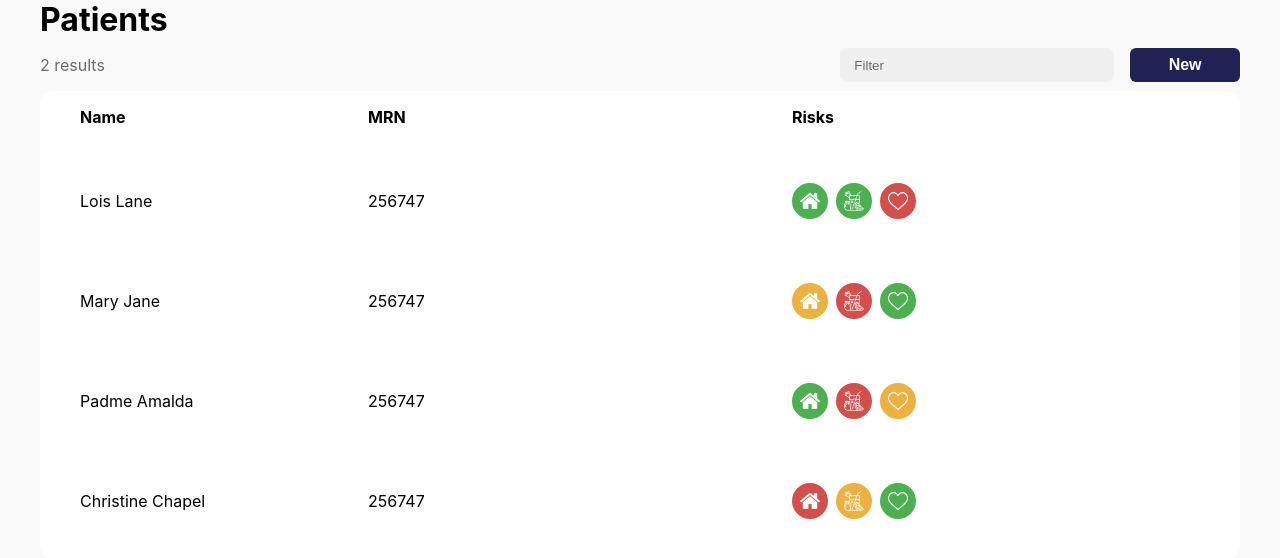
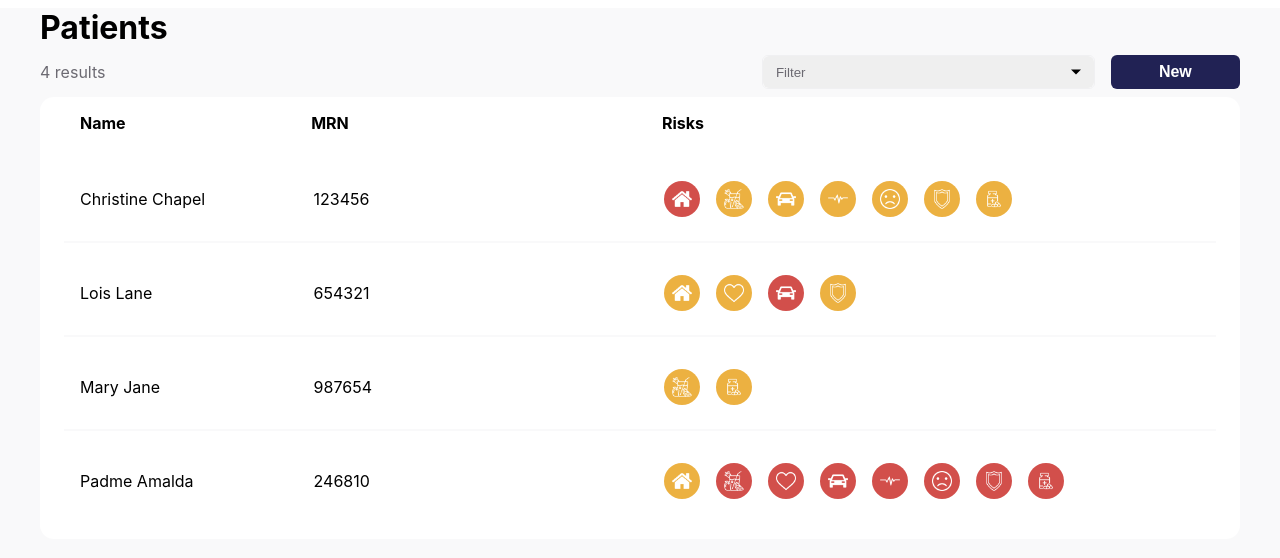
Before and after one commit to Gustavo0623/VertexPhysicianUI, a React (Create React App) app: page /patients in a window 1280 px wide. Shown: the top 558 px of the page. Built offline with nearby package versions, Linux system fonts and the light colour scheme.

Commit message:
style update, component adjust to fetch data from json file

```diff
--- /dev/null
+++ b/public/patients.json
@@ -0,0 +1,161 @@
+[
+    {
+        "MRN": 123456,
+        "name": "Christine Chapel",
+        "riskFactors": {
+            "foodInsecurity": "high",
+            "housingInsecurity": "medium",
+            "emotionalDistress": "low",
+            "transportationInaccessibility": "medium",
+            "suicideRisk": "medium",
+            "depressionScore": "medium",
+            "interpersonalSafetyRisk": "medium",
+            "substanceUse": "medium"
+        },
+        "questionnaireResponses": {
+            "q1": "yes",
+            "q2": "",
+            "q3": "",
+            "q4": "",
+            "q5": "",
+            "q6": "",
+            "q7": "",
+            "q8": "",
+            "q9": "",
+            "q10": "",
+            "q11": "",
+            "q12": "",
+            "q13": "",
+            "q14": "",
+            "q15": "",
+            "q16": "",
+            "q17": "",
+            "q18a": "",
+            "q18b": "",
+            "q19": "",
+            "q20a": "",
+            "q20b": "",
+            "q20c": "",
+            "q20d": ""
+        }
+    },
+    {
+        "MRN": 654321,
+        "name": "Lois Lane",
+        "riskFactors": {
+            "foodInsecurity": "medium",
+            "housingInsecurity": "low",
+            "emotionalDistress": "medium",
+            "transportationInaccessibility": "high",
+            "suicideRisk": "low",
+            "depressionScore": "low",
+            "interpersonalSafetyRisk": "medium",
+            "substanceUse": "low"
+        },
+        "questionnaireResponses": {
+            "q1": "yes",
+            "q2": "",
+            "q3": "",
+            "q4": "",
+            "q5": "",
+            "q6": "",
+            "q7": "",
+            "q8": "",
+            "q9": "",
+            "q10": "",
+            "q11": "",
+            "q12": "",
+            "q13": "",
+            "q14": "",
+            "q15": "",
+            "q16": "",
+            "q17": "",
+            "q18a": "",
+            "q18b": "",
+            "q19": "",
+            "q20a": "",
+            "q20b": "",
+            "q20c": "",
+            "q20d": ""
+        }
+    },
+    {
+        "MRN": 987654,
+        "name": "Mary Jane",
+        "riskFactors": {
+            "foodInsecurity": "low",
+            "housingInsecurity": "medium",
+            "emotionalDistress": "low",
+            "transportationInaccessibility": "low",
+            "suicideRisk": "low",
+            "depressionScore": "low",
+            "interpersonalSafetyRisk": "low",
+            "substanceUse": "medium"
+        }, "questionnaireResponses": {
+            "q1": "yes",
+            "q2": "",
+            "q3": "",
+            "q4": "",
+            "q5": "",
+            "q6": "",
+            "q7": "",
+            "q8": "",
+            "q9": "",
+            "q10": "",
+            "q11": "",
+            "q12": "",
+            "q13": "",
+            "q14": "",
+            "q15": "",
+            "q16": "",
+            "q17": "",
+            "q18a": "",
+            "q18b": "",
+            "q19": "",
+            "q20a": "",
+            "q20b": "",
+            "q20c": "",
+            "q20d": ""
+        }
+    },
+    {
+        "MRN": 246810,
+        "name": "Padme Amalda",
+        "riskFactors": {
+            "foodInsecurity": "medium",
+            "housingInsecurity": "high",
+            "emotionalDistress": "high",
+            "transportationInaccessibility": "high",
+            "suicideRisk": "high",
+            "depressionScore": "high",
+            "interpersonalSafetyRisk": "high",
+            "substanceUse": "high"
+        },
+        "questionnaireResponses": {
+            "q1": "yes",
+            "q2": "",
+            "q3": "",
+            "q4": "",
+            "q5": "",
+            "q6": "",
+            "q7": "",
+            "q8": "",
+            "q9": "",
+            "q10": "",
+            "q11": "",
+            "q12": "",
+            "q13": "",
+            "q14": "",
+            "q15": "",
+            "q16": "",
+            "q17": "",
+            "q18a": "",
+            "q18b": "",
+            "q19": "",
+            "q20a": "",
+            "q20b": "",
+            "q20c": "",
+            "q20d": ""
+        }
+    }
+]
--- a/src/App.css
+++ b/src/App.css
@@ -1,6 +1,4 @@
-.App {
-  text-align: center;
-}
+
 
 .App-logo {
   height: 40vmin;
@@ -56,7 +54,7 @@
   flex-direction: column;
   justify-content: center;
   align-items: center;
-  gap: 1em;
+  gap: .5em;
   padding-bottom: 1em;
   background-color: #ffffff;
   margin: auto;
@@ -68,10 +66,15 @@
   width: calc(100% - 5em);
   gap: 1rem;
   padding: 1rem;
+  border-bottom: 2px solid #f9f9fa;
+}
+
+.userDetails:last-child {
+  border-bottom: none;
 }
 .userFlexBlock{
   display: grid;
-  grid-template-columns: 2fr 3fr 3fr;
+  grid-template-columns: 2fr 3fr 5fr;
   gap: 1rem;
   cursor: pointer;
   text-decoration: none;
@@ -81,7 +84,7 @@
   display: flex;
   justify-content: flex-start;
   align-items: center;
-  gap: .5rem;
+  overflow: auto;
 }
 
 img{
@@ -109,8 +112,6 @@ img{
 .detailGroup{
   display: flex;
   align-items: center;
-  background-color: #f6f6f650;
-  backdrop-filter: blur(1px);
   padding: .5rem;
   border-radius: 16px;
 }
@@ -121,18 +122,15 @@ img{
   font-weight: bold;
 }
 
-.userName {
+.userName, .userMRN{
   margin: auto;
   width: 100%;
   text-align: left;
 }
 
-.userMRN {
-  text-align: left;
-}
-
 .patientPage {
   width: calc(100% - 5em);
+  margin: auto;
 }
 
 .titleBox {
@@ -147,14 +145,16 @@ img{
 
 #bodyBracket{
   background-color: #f9f9fa;
+  min-height: 98vh;
 }
 
 #patientListHeader {
   display: flex;
   flex-wrap: wrap;
   width: calc(100% - 5em);
-  margin: auto;
+  margin: .5rem auto;
   justify-content: space-between;
+  gap: .5rem;
   align-items: center;
 }
 #result {
@@ -165,18 +165,33 @@ img{
 #filterBox{
   display: flex;
   flex-grow: 1;
-  flex-basis: 250px;
+  flex-basis: 350px;
   gap: 1rem;
 }
 
-#patientsText{
+#dropdownArrow {
+  position: absolute;
+  top: 50%;
+  right: .8em; /* Adjust the right position as needed */
+  transform: translateY(-50%);
+  width: 0;
+  height: 0;
+  border-left: 5px solid transparent;
+  border-right: 5px solid transparent;
+  border-top: 5px solid #000; /* Change color as needed */
+  pointer-events: none;
+  z-index: 2;
+}
+
+#patientsText, .name{
   width: calc(100% - 2.5em);
-  margin: auto;
+  margin: .5rem auto;
   text-align: left;
 }
 #numResults, .filter{
   text-align: left;
   color: #6c6a72;
+  margin: auto;
 }
 
 .filter {
@@ -184,6 +199,7 @@ img{
 }
 
 #select {
+  position: relative;
   border: 1.5px solid #f0f0f2;
   background-color: #ffffff;
   height: 32px;
@@ -199,9 +215,6 @@ img{
   border-radius: 6px;
 }
 
-#patientFilterSelect:active {
-  border: none;
-}
 
 #newButton{
   border: none;
@@ -223,5 +236,38 @@ img{
 }
 #riskText{
   text-align: left;
-  flex: 3;
+  flex: 5;
+  padding-left: .75rem;
 }
+.returnBox {
+  width: 100%
+}
+.backButton {
+  position: relative;
+  background-color: transparent;
+  padding: 1em 0em 0 1.5em;
+  border: none;
+  font-size: 18px;
+  font-weight: bold;
+  cursor: pointer;
+}
+
+.backButton::before {
+  content: '';
+  position: absolute;
+  border-top: 3px solid #000;
+  width: 14px;
+  left: 0;
+  bottom: 13px;
+  rotate: 135deg;
+}
+
+.backButton::after {
+  content: '';
+  position: absolute;
+  border-top: 3px solid #000;
+  width: 14px;
+  left: 0;
+  bottom: 5px;
+  rotate: 45deg;
+}
--- a/src/App.js
+++ b/src/App.js
@@ -9,15 +9,16 @@ function App() {
   // users array (Temporary Placeholder Values)
   // for each value in users array, value[0] = username, & value[1] = array containing the details of each user in the order of home, meals, and heart health or heart rate where 0 = good / 1 = okay / 2 = needs improvement
   // depending on (Actual) data the values will be adjusted and gathered via fetch request to server.
-  let users = [['Lois Lane', [0, 0, 2, 1, 0, 2, 1, 0]], ['Mary Jane', [1 , 2, 0, 2, 2, 1, 2, 2]], ['Padme Amalda', [0, 2, 1, 0, 2, 1, 0, 2]], ['Christine Chapel', [2, 1, 0, 1, 1, 1, 1, 1]]]
+  // let users = [['Lois Lane', [0, 0, 2, 1, 0, 2, 1, 0]], ['Mary Jane', [1 , 2, 0, 2, 2, 1, 2, 2]], ['Padme Amalda', [0, 2, 1, 0, 2, 1, 0, 2]], ['Christine Chapel', [2, 1, 0, 1, 1, 1, 1, 1]]]
   let [currentUser, setCurrentUser] = useState(null)
 
   return (
     <div className="App">
       <BrowserRouter>
         <Routes>
-          <Route exact path='/patients' element={ <PatientList userData={users} currentUser={currentUser} setCurrentUser={setCurrentUser}/> }></Route>
-          <Route exact path='/patients/:patientName' element={ <Patient currentUser={currentUser}/> }></Route>
+          {/* TODO: Add Landing Page Route */}
+          <Route exact path='/patients' element={ <PatientList currentUser={currentUser} setCurrentUser={setCurrentUser}/> }></Route>
+          <Route exact path='/patients/:patientMRN' element={ <Patient currentUser={currentUser}/> }></Route>
         </Routes>
       </BrowserRouter>
     </div>
--- a/src/Routes/PatientList.js
+++ b/src/Routes/PatientList.js
@@ -1,25 +1,53 @@
-import React, {useState} from 'react'
+import React, {useState, useEffect} from 'react'
 import Icons from '../components/Icons'
 import {Outlet, Link} from 'react-router-dom'
 
-function PatientList ({userData, setCurrentUser}) {
+function PatientList ({setCurrentUser}) {
 // users array (Temporary Placeholder Values)
 // for each value in users array, value[0] = username, & value[1] = array containing the details of each user in the order of home, meals, and heart health or heart rate where 0 = good / 1 = okay / 2 = needs improvement
 // depending on (Actual) data the values will be adjusted and gathered via fetch request to server.
-let users = userData
+//let users = userData
+const [selectedOption, setSelectedOption] = useState('');
 
-const [selectedOption, setSelectedOption] = useState('');
+// fetch patient data
+const [patientData, setPatientData] = useState(null);
+
+async function fetchData() {
+    try {
+        const response = await fetch('./patients.json'); // Relative URL
+        if (response.ok) {
+        const data = await response.json();
+        setPatientData(data);
+        } else {
+        console.error('Failed to fetch data');
+        }
+    } catch (error) {
+        console.error('Error fetching data:', error);
+    }
+}
+
+useEffect(() => {
+    fetchData(); // Fetch data when the component is mounted
+    // eslint-disable-next-line react-hooks/exhaustive-deps
+}, []);
+
 
 const handleOptionChange = (event) => {
     setSelectedOption(event.target.value);
 };
+
+
+if (!patientData) {
+    // TODO : edit loading screen while waiting for patient information
+    return <div>Loading...</div>;
+}
 
 return (
     <div id="bodyBracket">
         <h1 id="patientsText">Patients</h1>
         <div id="patientListHeader">
             <div id="result">
-                <p id="numResults">2 results</p>
+                <p id="numResults">{patientData.length} results</p>
             </div>
             <div id='filterBox'>
                 <div id='select'>
@@ -45,17 +73,17 @@ return (
                 <div id="riskText">Risks</div>
             </div>
         {/* User container with username and other details */}
-        {users.map((user, index) => (
+        {patientData.map((user, index) => (
             <div className='userDetails' key={index} >
 
                 <Link className='userFlexBlock' onClick={() => {
                     setCurrentUser(user);
                     }}
-                    to={`./${user[0]}`}
+                    to={`./${user.MRN}`}
                 >
-                    <p className='userName'>{user[0]}</p>
-                    <p className='userMRN'>256747</p>
-                    <Icons iconDetails={user[1]}/>
+                    <p className='userName'>{user.name}</p>
+                    <p className='userMRN'>{user.MRN}</p>
+                    <Icons iconDetails={user.riskFactors}/>
                 </Link>
             </div>
         ))}
--- a/src/components/Icons.js
+++ b/src/components/Icons.js
@@ -3,12 +3,16 @@ import React from 'react'
 
 function Icons ({iconDetails}) {
 
+    const imageURL = ['images/home.png', 'images/drink.png', 'images/heart.png', 'images/car.png', 'images/lifeline.png', 'images/sad.png', 'images/shield.png', 'images/pills-bottle.png', ]
+    const imageDescriptions = ['Housing/Utilities Security', 'Food Security', 'Emotional Health', 'Transportation Security', 'Suicide', 'Depression', 'Interpersonal Safety', 'Substance Use']
+
+    const patientData = Object.values(iconDetails)
     // function that will determine the className of each icon to determine the color depending on the iconDetails prop value that will change with every user
     const setClass = (detail) => {
-        // values are as follows, (0 = green/good, 1 = yellow/average, 2 red/needs improvement)
-        if (detail === 0) {
+        // values are as follows, ('low' = green/good, 'medium' = yellow/average, 'high' red/high risk )
+        if (detail === 'low') {
             return 'icon green'
-        } else if (detail === 1) {
+        } else if (detail === 'medium') {
             return 'icon yellow'
         } else
         return 'icon red'
@@ -18,17 +22,17 @@ function Icons ({iconDetails}) {
 
             <div className='iconContainer'>
 
-                <div className={ setClass(iconDetails[0]) }>
-                    <img src='images/home.png' alt='home'/>
-                </div>
-
-                <div className={ setClass(iconDetails[1]) }>
-                    <img src='images/drink.png' alt='food'/>
-                </div>
-
-                <div className={ setClass(iconDetails[2]) }>
-                    <img src='images/heart.png' alt='health'/>
-                </div>
+                {
+                patientData.map((detail, index) => (
+                    detail !== 'low' ?
+                    <div className='detailGroup' key={index}>
+                        <div className={setClass(detail)}>
+                            <img src={imageURL[index]} alt={imageDescriptions[index]}/>
+                        </div>
+                    </div>
+                    : null
+                ))
+                }
 
             </div>
 
--- a/src/components/PatientInfo.js
+++ b/src/components/PatientInfo.js
@@ -2,12 +2,14 @@ import React from "react";
 
 function PatientInfo ({iconDetails}) {
 
+    const patientData = Object.values(iconDetails)
+
     // function that will determine the className of each icon to determine the color depending on the iconDetails prop value that will change with every user
     const setClass = (detail) => {
-        // values are as follows, (0 = green/good, 1 = yellow/average, 2 red/needs improvement)
-        if (detail === 0) {
+        // values are as follows, ('low' = green/good, 'medium' = yellow/average, 'high' red/high risk )
+        if (detail === 'low') {
             return 'icon green'
-        } else if (detail === 1) {
+        } else if (detail === 'medium') {
             return 'icon yellow'
         } else
         return 'icon red'
@@ -20,7 +22,7 @@ function PatientInfo ({iconDetails}) {
 
         <div className='expansion'>
             {
-                iconDetails.map((detail, index) => (
+                patientData.map((detail, index) => (
                     <div className='detailGroup' key={index}>
                         <p className='detail'>{imageDescriptions[index]}</p>
                         <div className={setClass(detail)}>
@@ -28,7 +30,7 @@ function PatientInfo ({iconDetails}) {
                         </div>
                     </div>
                 ))
-            }
+                }
         </div>
     )
 
```
Also changed, not shown: src/Routes/Patient.js (+4 -4 lines), src/components/BackBtn.js (added, +16 -0 lines).
